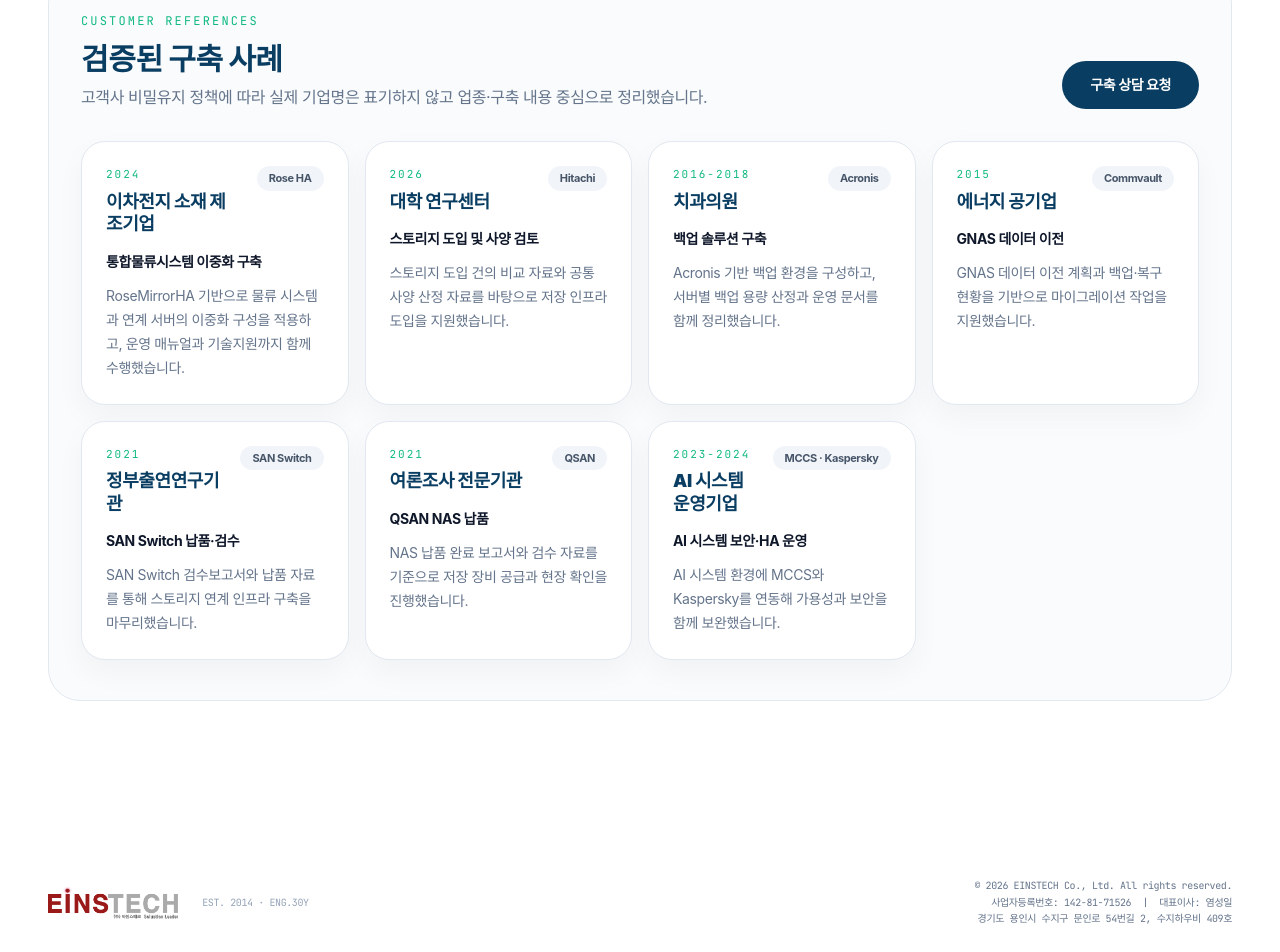
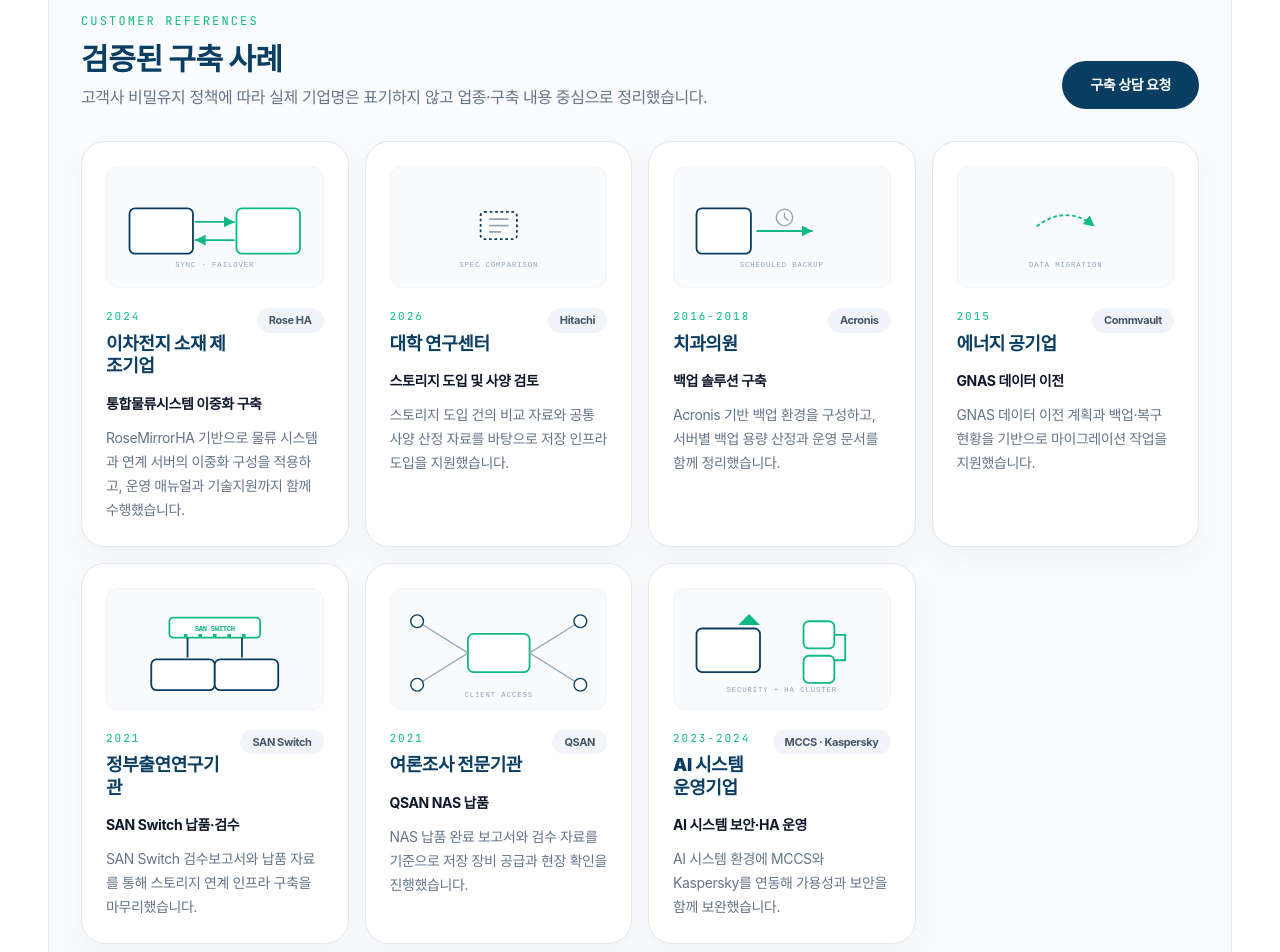
Before and after one commit to yumunix/einstech-landing, a Next.js app: page /partners in a window 1280 px wide. Shown: the part 1991-2943 px from the top of the page. Built offline with nearby package versions, Linux system fonts and the light colour scheme; a web font is replaced by a local one.

Commit message:
feat(partners): add illustrative diagram icons to customer references

```diff
--- a/app/partners/page.jsx
+++ b/app/partners/page.jsx
@@ -29,6 +29,7 @@
     year: "2024",
     partner: "Rose HA",
     summary: "RoseMirrorHA 기반으로 물류 시스템과 연계 서버의 이중화 구성을 적용하고, 운영 매뉴얼과 기술지원까지 함께 수행했습니다.",
+    diagram: "ha-replication",
   },
   {
     customer: "대학 연구센터",
@@ -36,6 +37,7 @@
     year: "2026",
     partner: "Hitachi",
     summary: "스토리지 도입 건의 비교 자료와 공통 사양 산정 자료를 바탕으로 저장 인프라 도입을 지원했습니다.",
+    diagram: "storage-review",
   },
   {
     customer: "치과의원",
@@ -43,6 +45,7 @@
     year: "2016-2018",
     partner: "Acronis",
     summary: "Acronis 기반 백업 환경을 구성하고, 서버별 백업 용량 산정과 운영 문서를 함께 정리했습니다.",
+    diagram: "backup",
   },
   {
     customer: "에너지 공기업",
@@ -50,6 +53,7 @@
     year: "2015",
     partner: "Commvault",
     summary: "GNAS 데이터 이전 계획과 백업·복구 현황을 기반으로 마이그레이션 작업을 지원했습니다.",
+    diagram: "migration",
   },
   {
     customer: "정부출연연구기관",
@@ -57,6 +61,7 @@
     year: "2021",
     partner: "SAN Switch",
     summary: "SAN Switch 검수보고서와 납품 자료를 통해 스토리지 연계 인프라 구축을 마무리했습니다.",
+    diagram: "san-switch",
   },
   {
     customer: "여론조사 전문기관",
@@ -64,6 +69,7 @@
     year: "2021",
     partner: "QSAN",
     summary: "NAS 납품 완료 보고서와 검수 자료를 기준으로 저장 장비 공급과 현장 확인을 진행했습니다.",
+    diagram: "nas-delivery",
   },
   {
     customer: "AI 시스템 운영기업",
@@ -71,8 +77,123 @@
     year: "2023-2024",
     partner: "MCCS · Kaspersky",
     summary: "AI 시스템 환경에 MCCS와 Kaspersky를 연동해 가용성과 보안을 함께 보완했습니다.",
+    diagram: "ai-security-ha",
   },
 ];
+
+const NAVY = "#0A3D62";
+const EMERALD = "#10B981";
+const SLATE = "#94A3B8";
+
+function DiagramFrame({ children }) {
+  return (
+    <svg viewBox="0 0 220 110" className="w-full h-28" role="img" aria-hidden="true">
+      {children}
+    </svg>
+  );
+}
+
+function Box({ x, y, w, h, label, accent }) {
+  return (
+    <g>
+      <rect x={x} y={y} width={w} height={h} rx="6" fill="#fff" stroke={accent ? EMERALD : NAVY} strokeWidth="2" />
+      <text x={x + w / 2} y={y + h / 2 + 3} textAnchor="middle" fontSize="9" fontWeight="700" fontFamily="monospace" fill={accent ? EMERALD : NAVY}>{label}</text>
+    </g>
+  );
+}
+
+function Cylinder({ x, y, w, h, label, accent }) {
+  const rx = w / 2;
+  const ry = 6;
+  return (
+    <g>
+      <path d={`M${x} ${y + ry} a${rx} ${ry} 0 0 0 ${w} 0 v${h} a${rx} ${ry} 0 0 1 -${w} 0 z`} fill="#fff" stroke={accent ? EMERALD : NAVY} strokeWidth="2" />
+      <ellipse cx={x + rx} cy={y + ry} rx={rx} ry={ry} fill="#fff" stroke={accent ? EMERALD : NAVY} strokeWidth="2" />
+      <text x={x + rx} y={y + ry + h / 2 + 3} textAnchor="middle" fontSize="8" fontWeight="700" fontFamily="monospace" fill={accent ? EMERALD : NAVY}>{label}</text>
+    </g>
+  );
+}
+
+const diagrams = {
+  "ha-replication": () => (
+    <DiagramFrame>
+      <Box x="16" y="30" w="70" h="50" label="ACTIVE" />
+      <Box x="134" y="30" w="70" h="50" label="STANDBY" accent />
+      <path d="M88 45 H132" stroke={EMERALD} strokeWidth="2" fill="none" markerEnd="url(#arrow)" />
+      <path d="M132 65 H88" stroke={EMERALD} strokeWidth="2" fill="none" markerEnd="url(#arrow)" />
+      <text x="110" y="95" textAnchor="middle" fontSize="8" fontFamily="monospace" fill={SLATE} letterSpacing="1">SYNC · FAILOVER</text>
+      <defs>
+        <marker id="arrow" markerWidth="8" markerHeight="8" refX="6" refY="3" orient="auto"><path d="M0 0 L6 3 L0 6 Z" fill={EMERALD} /></marker>
+      </defs>
+    </DiagramFrame>
+  ),
+  "storage-review": () => (
+    <DiagramFrame>
+      <Cylinder x="16" y="24" w="56" h="42" label="PLAN A" />
+      <Cylinder x="148" y="24" w="56" h="42" label="PLAN B" accent />
+      <rect x="90" y="34" width="40" height="30" rx="4" fill="#fff" stroke={NAVY} strokeWidth="2" strokeDasharray="3 3" />
+      <path d="M100 42 H120 M100 49 H120 M100 56 H112" stroke={SLATE} strokeWidth="2" strokeLinecap="round" />
+      <text x="110" y="95" textAnchor="middle" fontSize="8" fontFamily="monospace" fill={SLATE} letterSpacing="1">SPEC COMPARISON</text>
+    </DiagramFrame>
+  ),
+  backup: () => (
+    <DiagramFrame>
+      <Box x="16" y="30" w="60" h="50" label="SERVER" />
+      <path d="M82 55 H144" stroke={EMERALD} strokeWidth="2" fill="none" markerEnd="url(#arrow2)" />
+      <Cylinder x="150" y="24" w="54" h="42" label="BACKUP" accent />
+      <circle cx="113" cy="40" r="9" fill="#fff" stroke={SLATE} strokeWidth="1.5" />
+      <path d="M113 35 V40 L117 43" stroke={SLATE} strokeWidth="1.5" fill="none" strokeLinecap="round" />
+      <text x="110" y="95" textAnchor="middle" fontSize="8" fontFamily="monospace" fill={SLATE} letterSpacing="1">SCHEDULED BACKUP</text>
+      <defs>
+        <marker id="arrow2" markerWidth="8" markerHeight="8" refX="6" refY="3" orient="auto"><path d="M0 0 L6 3 L0 6 Z" fill={EMERALD} /></marker>
+      </defs>
+    </DiagramFrame>
+  ),
+  migration: () => (
+    <DiagramFrame>
+      <Cylinder x="16" y="30" w="54" h="40" label="OLD" />
+      <path d="M78 50 Q110 25 142 50" stroke={EMERALD} strokeWidth="2" fill="none" strokeDasharray="4 3" markerEnd="url(#arrow3)" />
+      <Cylinder x="150" y="30" w="54" h="40" label="NEW" accent />
+      <text x="110" y="95" textAnchor="middle" fontSize="8" fontFamily="monospace" fill={SLATE} letterSpacing="1">DATA MIGRATION</text>
+      <defs>
+        <marker id="arrow3" markerWidth="8" markerHeight="8" refX="6" refY="3" orient="auto"><path d="M0 0 L6 3 L0 6 Z" fill={EMERALD} /></marker>
+      </defs>
+    </DiagramFrame>
+  ),
+  "san-switch": () => (
+    <DiagramFrame>
+      <rect x="60" y="16" width="100" height="22" rx="4" fill="#fff" stroke={EMERALD} strokeWidth="2" />
+      <text x="110" y="31" textAnchor="middle" fontSize="8" fontWeight="700" fontFamily="monospace" fill={EMERALD}>SAN SWITCH</text>
+      {[76, 92, 108, 124, 140].map((cx) => (<rect key={cx} x={cx} y="34" width="4" height="4" fill={EMERALD} />))}
+      <path d="M80 38 V60" stroke={NAVY} strokeWidth="2" fill="none" />
+      <path d="M140 38 V60" stroke={NAVY} strokeWidth="2" fill="none" />
+      <Box x="40" y="62" w="70" h="34" label="STORAGE" />
+      <Box x="110" y="62" w="70" h="34" label="SERVERS" />
+    </DiagramFrame>
+  ),
+  "nas-delivery": () => (
+    <DiagramFrame>
+      <Box x="76" y="34" w="68" h="42" label="NAS" accent />
+      {[[20, 20], [200, 20], [20, 90], [200, 90]].map(([cx, cy], i) => (
+        <g key={i}>
+          <path d={`M${cx} ${cy} L${cx < 110 ? 76 : 144} ${55}`} stroke={SLATE} strokeWidth="1.5" fill="none" />
+          <circle cx={cx} cy={cy} r="7" fill="#fff" stroke={NAVY} strokeWidth="1.5" />
+        </g>
+      ))}
+      <text x="110" y="104" textAnchor="middle" fontSize="8" fontFamily="monospace" fill={SLATE} letterSpacing="1">CLIENT ACCESS</text>
+    </DiagramFrame>
+  ),
+  "ai-security-ha": () => (
+    <DiagramFrame>
+      <Box x="16" y="28" w="70" h="48" label="AI SYSTEM" />
+      <path d="M62 24 L74 12 L86 24 Z" fill={EMERALD} />
+      <Box x="134" y="20" w="34" h="30" label="A" accent />
+      <Box x="134" y="58" w="34" h="30" label="B" accent />
+      <path d="M168 35 H180 V63 H168" stroke={EMERALD} strokeWidth="2" fill="none" />
+      <text x="110" y="98" textAnchor="middle" fontSize="8" fontFamily="monospace" fill={SLATE} letterSpacing="1">SECURITY + HA CLUSTER</text>
+    </DiagramFrame>
+  ),
+};
 
 export default function PartnersPage() {
   return (
@@ -113,8 +234,11 @@
               <a href="/contact" className="inline-flex justify-center rounded-full bg-navy px-7 py-3.5 text-sm font-bold text-white hover:bg-emerald transition-colors">구축 상담 요청</a>
             </div>
             <div className="mt-8 grid gap-4 md:grid-cols-2 xl:grid-cols-4">
-              {customerReferences.map((reference) => (
+              {customerReferences.map((reference) => {
+                const Diagram = diagrams[reference.diagram];
+                return (
                   <article key={`${reference.customer}-${reference.project}`} className="rounded-[24px] border border-slate-200 bg-white p-6 shadow-[0_12px_30px_rgba(15,23,42,0.04)]">
+                    {Diagram && <div className="mb-5 rounded-xl bg-slate-50 border border-slate-100 px-2 pt-2"><Diagram /></div>}
                     <div className="flex items-start justify-between gap-4">
                       <div>
                         <p className="text-[11px] font-mono tracking-[0.18em] text-emerald">{reference.year}</p>
@@ -125,7 +249,8 @@
                     <p className="mt-4 text-sm font-bold text-slate-900">{reference.project}</p>
                     <p className="mt-3 text-sm leading-6 text-slate-500">{reference.summary}</p>
                   </article>
-              ))}
+                );
+              })}
             </div>
           </div>
         </div>
```
Lines whose indentation alone changed are shown as unchanged.
